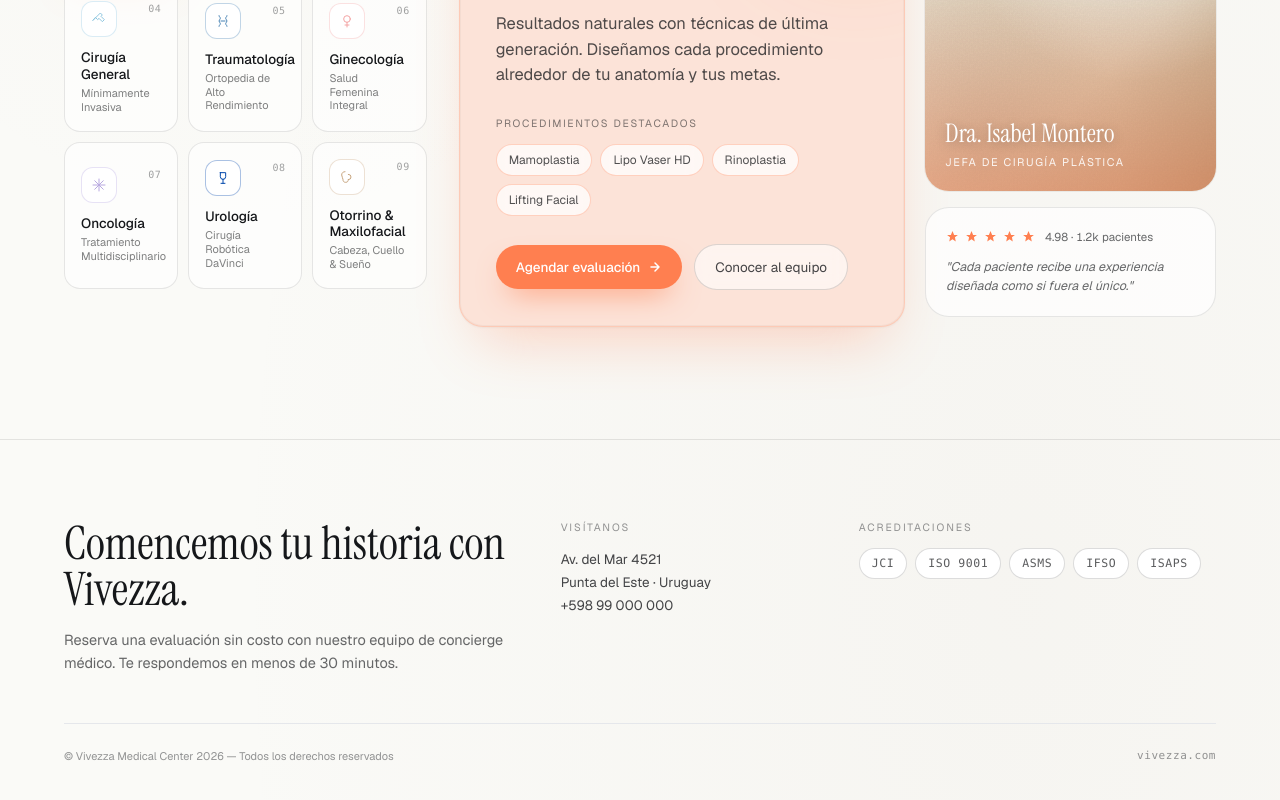
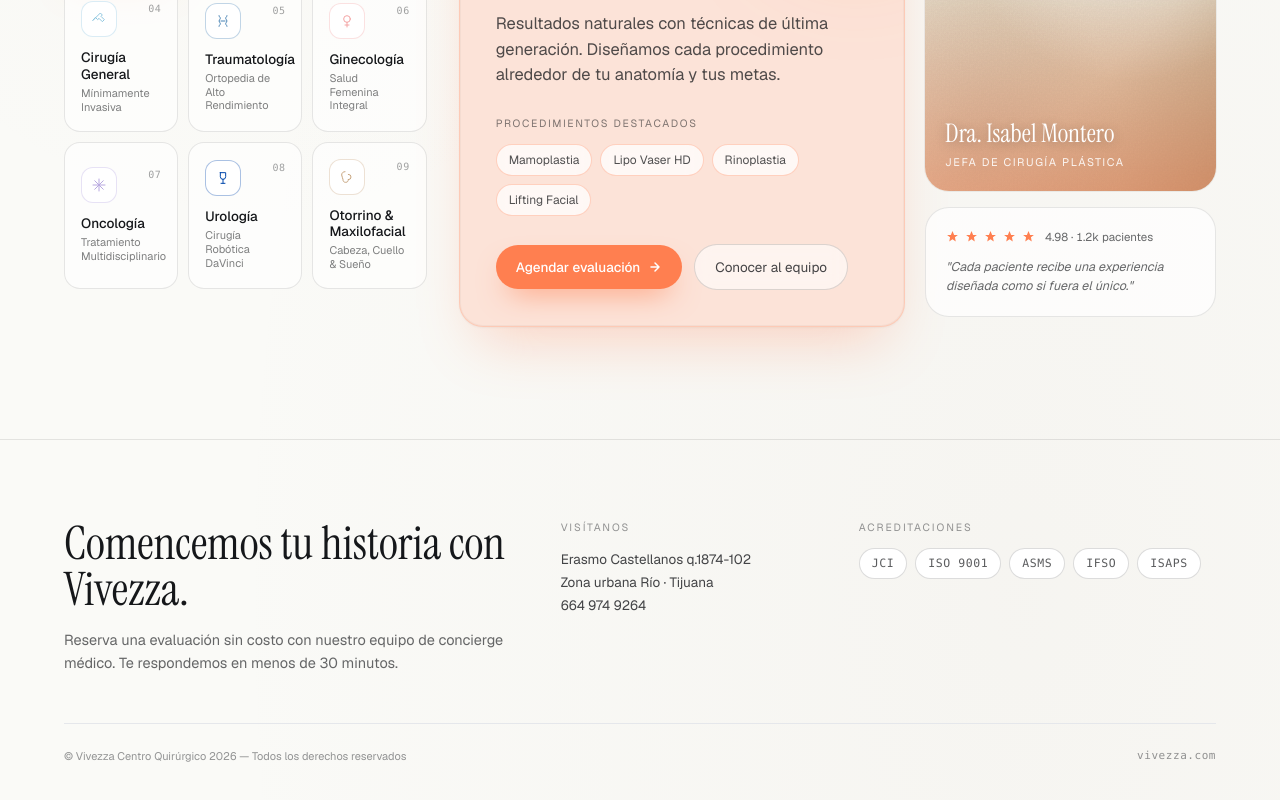
Before and after one commit to carloscalderonsoy-cloud/Vivezza, a Next.js app: page / in a window 1280 px wide. Shown: the part 1312-2112 px from the top of the page. Built offline with nearby package versions, Linux system fonts and the light colour scheme.

Commit message:
Update Footer.tsx

```diff
--- a/src/components/Footer.tsx
+++ b/src/components/Footer.tsx
@@ -31,11 +31,11 @@
             {isEs ? 'Visítanos' : 'Visit us'}
           </div>
           <div className="text-[13.5px] text-ink/80 leading-[1.7]">
-            Av. del Mar 4521
+            Erasmo Castellanos q.1874-102
             <br />
-            Punta del Este · Uruguay
+            Zona urbana Río · Tijuana
             <br />
-            +598 99 000 000
+            664 974 9264
           </div>
         </div>
 
@@ -60,7 +60,7 @@
       {/* Bottom bar */}
       <div className="flex items-center justify-between text-[11px] text-ink/45 pt-6 border-t border-ink/8">
         <div>
-          © Vivezza Medical Center 2026 —{' '}
+          © Vivezza Centro Quirúrgico 2026 —{' '}
           {isEs ? 'Todos los derechos reservados' : 'All rights reserved'}
         </div>
         <div className="font-mono tracking-wider">vivezza.com</div>
```
